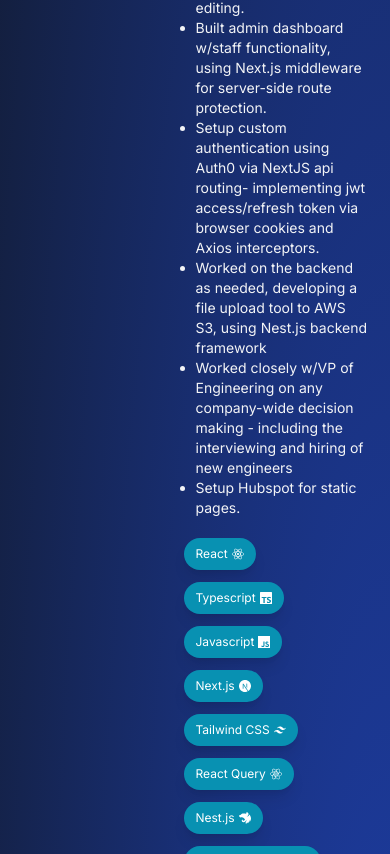
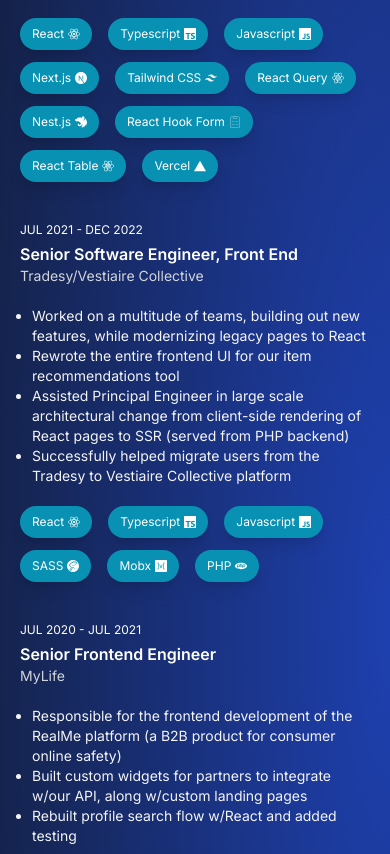
Before and after one commit to fernvilla/Portfolio, a Next.js app: page / in a window 390 px wide. Shown: the part 1146-2000 px from the top of the page. Built offline with nearby package versions, Linux system fonts and the light colour scheme.

Commit message:
Fix mobile responsiveness

```diff
--- a/package.json
+++ b/package.json
@@ -14,9 +14,9 @@
     "@types/react": "18.2.15",
     "@types/react-dom": "18.2.7",
     "autoprefixer": "10.4.14",
-    "eslint": "8.44.0",
-    "eslint-config-next": "13.4.9",
-    "next": "13.4.9",
+    "eslint": "8.45.0",
+    "eslint-config-next": "13.4.10",
+    "next": "13.4.10",
     "next-sitemap": "^4.1.8",
     "postcss": "8.4.26",
     "react": "18.2.0",
--- a/src/app/page.tsx
+++ b/src/app/page.tsx
@@ -74,10 +74,10 @@
 
       <div className="flex-1">
         {/* Item */}
-        <div className="flex items-start gap-10 mb-10">
-          <div className="uppercase text-xs flex-none">Jan 2023 - present</div>
+        <div className="flex items-start gap-x-10 gap-y-2 mb-10 flex-wrap">
+          <div className="uppercase text-xs flex-[1_1_100%] md:flex-none">Jan 2023 - present</div>
 
-          <div className="-mt-1 flex-auto">
+          <div className="-mt-1 flex-1">
             <h2 className="font-semibold">Senior Software Engineer, Front End</h2>
             <div className="text-gray-300 text-sm">GMSE Corp/Sponsorship Exchange</div>
 
@@ -160,10 +160,10 @@
           </div>
         </div>
         {/* Item */}
-        <div className="flex items-start gap-10 mb-10">
-          <div className="uppercase text-xs flex-none">Jul 2021 - Dec 2022</div>
+        <div className="flex items-start gap-x-10 gap-y-2 mb-10 flex-wrap">
+          <div className="uppercase text-xs flex-[1_1_100%] md:flex-none">Jul 2021 - Dec 2022</div>
 
-          <div className="-mt-1 flex-auto">
+          <div className="-mt-1 flex-1">
             <h2 className="font-semibold">Senior Software Engineer, Front End</h2>
             <div className="text-gray-300 text-sm">Tradesy/Vestiaire Collective</div>
 
@@ -211,10 +211,10 @@
           </div>
         </div>
         {/* Item */}
-        <div className="flex items-start gap-10 mb-10">
-          <div className="uppercase text-xs flex-none">Jul 2020 - Jul 2021</div>
+        <div className="flex items-start gap-x-10 gap-y-2 mb-10 flex-wrap">
+          <div className="uppercase text-xs flex-[1_1_100%] md:flex-none">Jul 2020 - Jul 2021</div>
 
-          <div className="-mt-1 flex-auto">
+          <div className="-mt-1 flex-1">
             <h2 className="font-semibold">Senior Frontend Engineer</h2>
             <div className="text-gray-300 text-sm">MyLife</div>
 
@@ -251,10 +251,10 @@
           </div>
         </div>
         {/* Item */}
-        <div className="flex items-start gap-10 mb-10">
-          <div className="uppercase text-xs flex-none">Aug 2017 - Jul 2020</div>
+        <div className="flex items-start gap-x-10 gap-y-2 mb-10 flex-wrap">
+          <div className="uppercase text-xs flex-[1_1_100%] md:flex-none">Aug 2017 - Jul 2020</div>
 
-          <div className="-mt-1 flex-auto">
+          <div className="-mt-1 flex-1">
             <h2 className="font-semibold">Software Engineer</h2>
             <div className="text-gray-300 text-sm">Tix</div>
 
@@ -315,10 +315,10 @@
           </div>
         </div>
         {/* Item */}
-        <div className="flex items-start gap-10 mb-10">
-          <div className="uppercase text-xs flex-none">Jan 2015 - Jul 2017</div>
+        <div className="flex items-start gap-x-10 gap-y-2 mb-10 flex-wrap">
+          <div className="uppercase text-xs flex-[1_1_100%] md:flex-none">Jan 2015 - Jul 2017</div>
 
-          <div className="-mt-1 flex-auto">
+          <div className="-mt-1 flex-1">
             <h2 className="font-semibold">Frontend Developer</h2>
             <div className="text-gray-300 text-sm">Panjo</div>
 
@@ -371,10 +371,10 @@
           </div>
         </div>
         {/* Item */}
-        <div className="flex items-start gap-10 mb-10">
-          <div className="uppercase text-xs flex-none">May 2014 - Dec 2014</div>
+        <div className="flex items-start gap-x-10 gap-y-2 mb-10 flex-wrap">
+          <div className="uppercase text-xs flex-[1_1_100%] md:flex-none">May 2014 - Dec 2014</div>
 
-          <div className="-mt-1 flex-auto">
+          <div className="-mt-1 flex-1">
             <h2 className="font-semibold">Frontend Developer</h2>
             <div className="text-gray-300 text-sm">truBrain</div>
 
```
Also changed, not shown: 1 other file (tests, documents, lock files or other folders).
